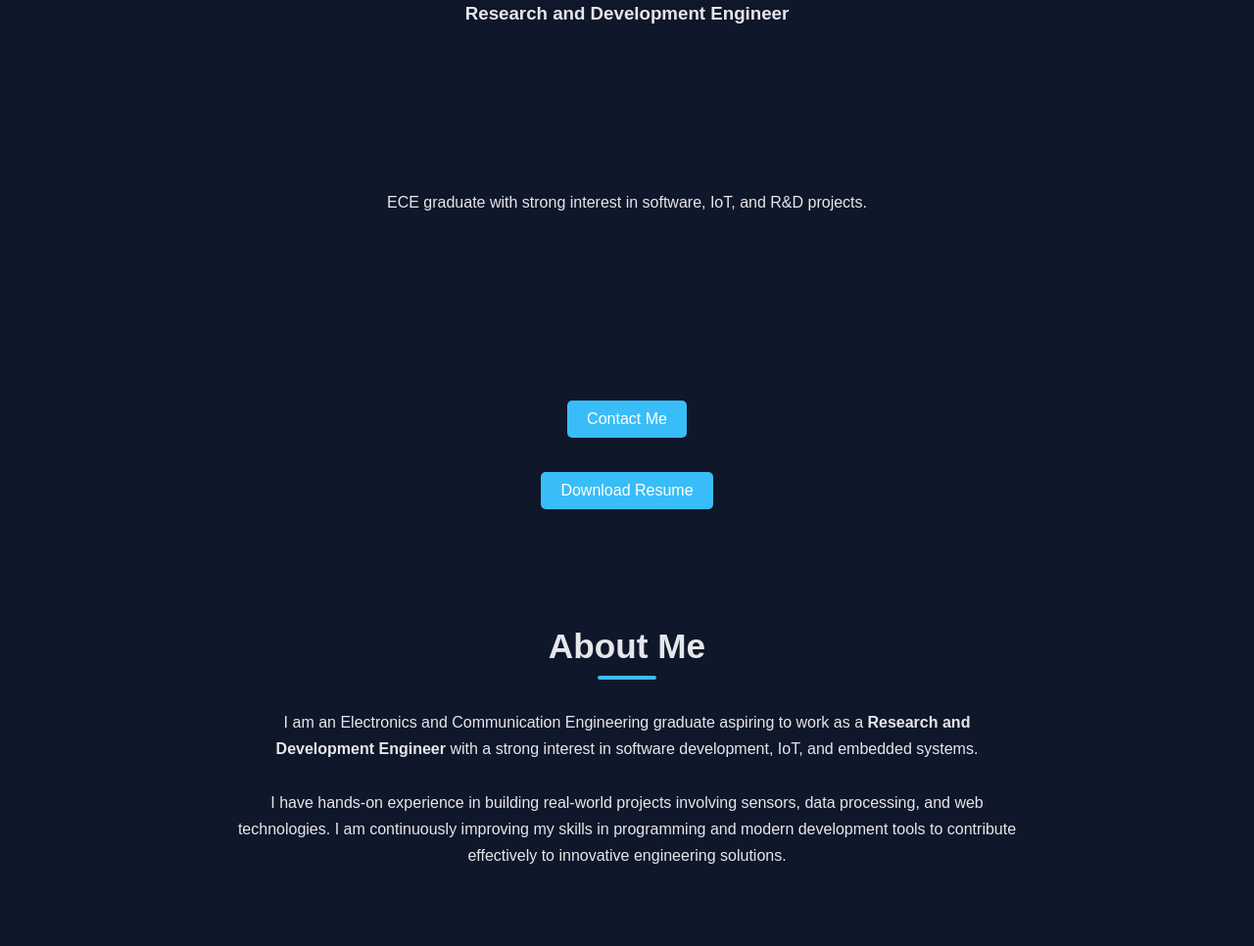
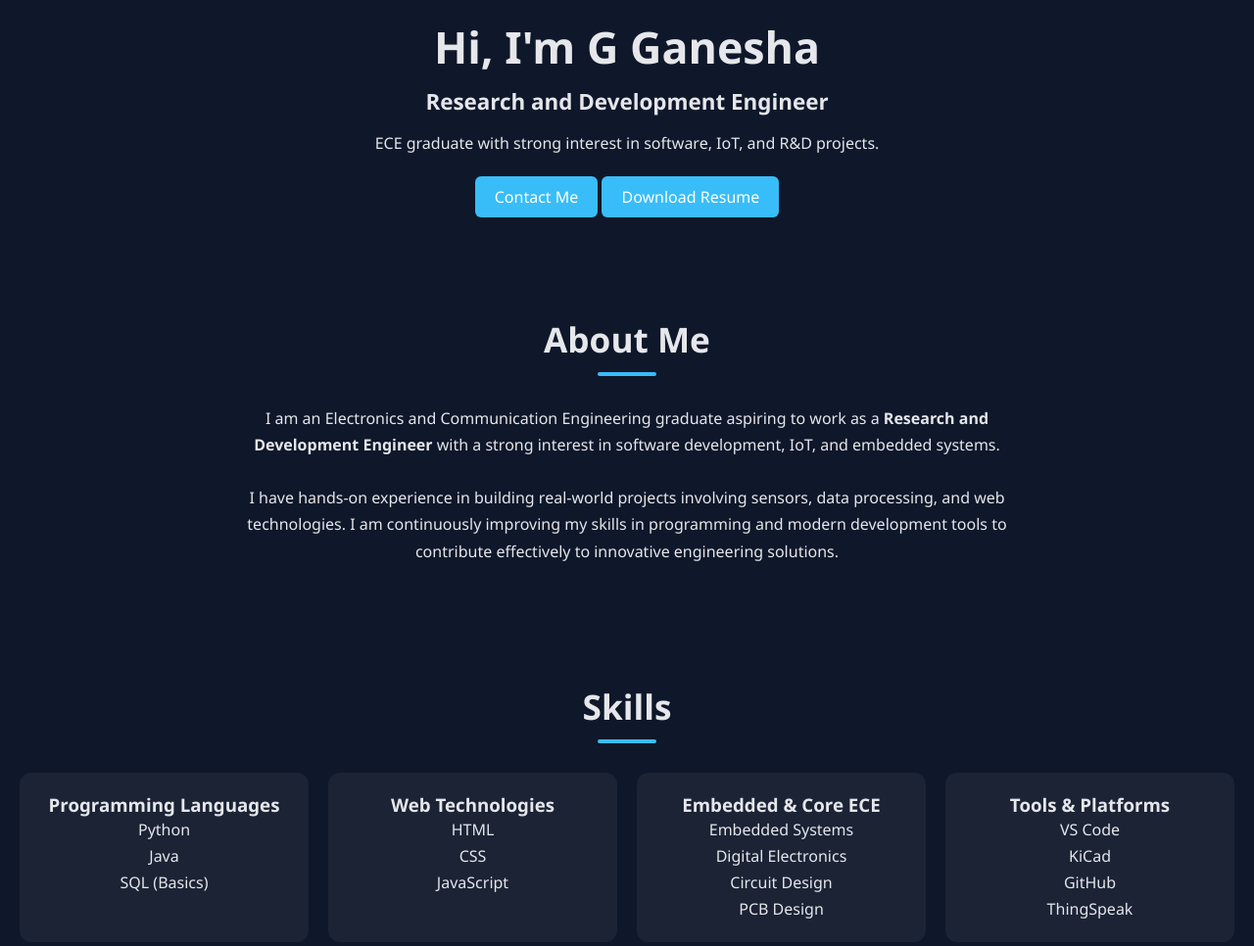
Before and after one commit to ganeshaggg79/Portfolio, a plain HTML site: page index.html in a window 1280 px wide. Shown: the part 126-1092 px from the top of the page at 98% size. Drawn offline with Linux system fonts and the light colour scheme.

Commit message:
Update style.css

```diff
--- a/css/style.css
+++ b/css/style.css
@@ -1,6 +1,9 @@
+/* Smooth scroll */
 html {
   scroll-behavior: smooth;
 }
+
+/* Theme variables */
 :root {
   --bg: #0f172a;
   --text: #e5e7eb;
@@ -13,81 +16,92 @@ html {
   --accent: #2563eb;
 }
 
+/* Global reset */
 * {
   margin: 0;
   padding: 0;
-  font-family: Arial, sans-serif;
+  box-sizing: border-box;
+  font-family: "Segoe UI", Tahoma, Geneva, Verdana, sans-serif;
 }
 
+/* Body */
 body {
   background: var(--bg);
   color: var(--text);
-  transition: 0.3s;
-  font-family: "Segoe UI", Tahoma, Geneva, Verdana, sans-serif;
+  transition: background 0.3s ease, color 0.3s ease;
 }
 
+/* Header */
 header {
   position: sticky;
   top: 0;
   z-index: 1000;
   background: var(--bg);
   box-shadow: 0 2px 10px rgba(0,0,0,0.2);
+  padding: 15px 40px;
+  display: flex;
+  justify-content: space-between;
+  align-items: center;
 }
 
-
-nav a, nav button {
+/* Navigation */
+nav a,
+nav button {
   margin-left: 15px;
   color: var(--text);
   background: none;
   border: none;
   cursor: pointer;
   text-decoration: none;
+  font-size: 1rem;
 }
 
-.hero {
-  min-height: 70vh;              /* reduced height */
-  display: flex;
-  flex-direction: column;
-  justify-content: center;
-  align-items: center;
-  gap: 15px;                     /* controls spacing between text */
-  padding-top: 40px;
+nav a:hover {
+  color: var(--accent);
 }
 
+/* HERO (no animation, no huge height) */
+.hero {
+  padding: 80px 20px 40px;
+  text-align: center;
+}
+
+.hero h1 {
+  font-size: 2.8rem;
+  margin-bottom: 10px;
+}
+
+.hero h3 {
+  font-size: 1.4rem;
+  margin-bottom: 15px;
+}
+
+.hero p {
+  max-width: 600px;
+  margin: 0 auto 20px;
+  line-height: 1.6;
+}
+
+/* Buttons */
 .btn {
   background: var(--accent);
   color: white;
   padding: 10px 20px;
+  border-radius: 6px;
+  text-decoration: none;
   display: inline-block;
-  margin-top: 20px;
-  border-radius: 5px;
-  text-decoration: none;
+  transition: transform 0.2s ease, opacity 0.3s ease;
 }
 
+.btn:hover {
+  transform: scale(1.05);
+  opacity: 0.9;
+}
+
+/* Sections (animated) */
 section {
   padding: 60px 20px;
   text-align: center;
-}
-
-.grid {
-  display: grid;
-  grid-template-columns: repeat(auto-fit, minmax(200px,1fr));
-  gap: 20px;
-  margin-top: 30px;
-}
-
-.card {
-  background: rgba(255,255,255,0.05);
-  padding: 20px;
-  border-radius: 10px;
-}
-
-footer {
-  text-align: center;
-  padding: 20px;
-}
-/* animation */
-section {
   opacity: 0;
   transform: translateY(30px);
   transition: all 0.8s ease;
@@ -97,15 +111,8 @@ section.show {
   opacity: 1;
   transform: translateY(0);
 }
-/* Card hover effect */
-.card {
-  transition: transform 0.3s ease, box-shadow 0.3s ease;
-}
 
-.card:hover {
-  transform: translateY(-8px);
-  box-shadow: 0 15px 30px rgba(0,0,0,0.3);
-}
+/* Section headings */
 section h2 {
   font-size: 2.2rem;
   margin-bottom: 30px;
@@ -127,15 +134,31 @@ section p {
   margin: auto;
   line-height: 1.7;
 }
-.btn {
-  transition: background 0.3s ease, transform 0.2s ease;
+
+/* Grid layout */
+.grid {
+  display: grid;
+  grid-template-columns: repeat(auto-fit, minmax(220px, 1fr));
+  gap: 20px;
+  margin-top: 30px;
 }
 
-.btn:hover {
-  transform: scale(1.05);
-  opacity: 0.9;
+/* Cards */
+.card {
+  background: rgba(255,255,255,0.05);
+  padding: 20px;
+  border-radius: 12px;
+  transition: transform 0.3s ease, box-shadow 0.3s ease;
 }
 
-nav a:hover {
-  color: var(--accent);
+.card:hover {
+  transform: translateY(-8px);
+  box-shadow: 0 15px 30px rgba(0,0,0,0.3);
 }
+
+/* Footer */
+footer {
+  text-align: center;
+  padding: 20px;
+  font-size: 0.9rem;
+}
```
